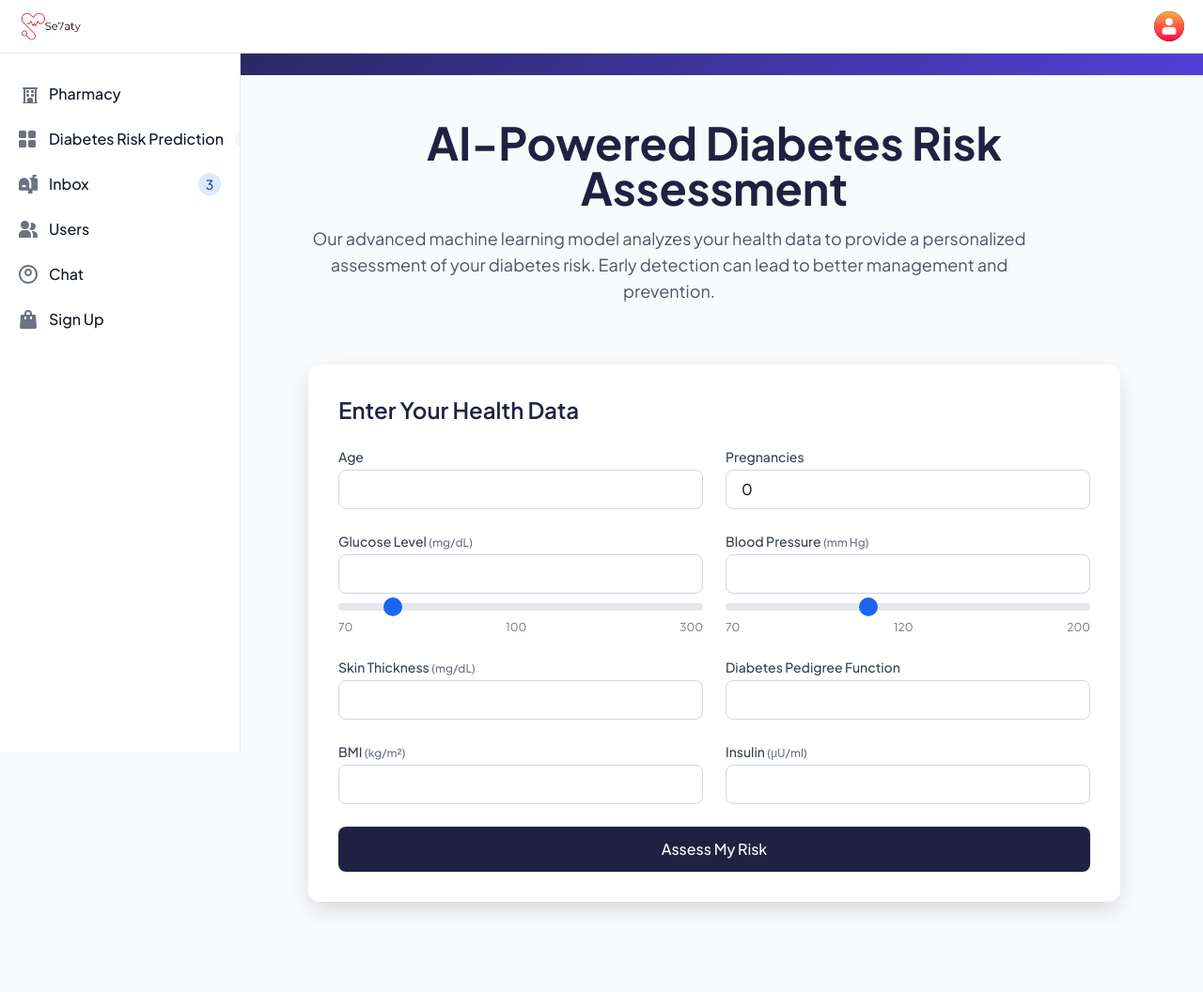
After one commit to yassir2222/Se7ati, a Django app: template se7ati_project/se7ati_app/templates/tools/diabetes_risk_prediciton.html in a window 1280 px wide. The commit adds this page. Shown: the whole page at 94% size. Run offline with Django 3.2, Linux system fonts and the light colour scheme; the template is opened without the code that fills it, so the values that code supplies are empty; some libraries are stand-ins or nearby versions.

Commit message:
diabtetes_prediction_front

```diff
--- a/se7ati_project/se7ati_app/templates/includes/sidebar.html
+++ b/se7ati_project/se7ati_app/templates/includes/sidebar.html
@@ -32,7 +32,7 @@
       </li>
       <li>
         <a
-          href="#"
+          href="{% url 'diabetes_predicton' %}"
           class="flex items-center p-2 text-gray-900 rounded-lg hover:bg-gray-100 group"
         >
           <svg
@@ -46,7 +46,7 @@
               d="M6.143 0H1.857A1.857 1.857 0 0 0 0 1.857v4.286C0 7.169.831 8 1.857 8h4.286A1.857 1.857 0 0 0 8 6.143V1.857A1.857 1.857 0 0 0 6.143 0Zm10 0h-4.286A1.857 1.857 0 0 0 10 1.857v4.286C10 7.169 10.831 8 11.857 8h4.286A1.857 1.857 0 0 0 18 6.143V1.857A1.857 1.857 0 0 0 16.143 0Zm-10 10H1.857A1.857 1.857 0 0 0 0 11.857v4.286C0 17.169.831 18 1.857 18h4.286A1.857 1.857 0 0 0 8 16.143v-4.286A1.857 1.857 0 0 0 6.143 10Zm10 0h-4.286A1.857 1.857 0 0 0 10 11.857v4.286c0 1.026.831 1.857 1.857 1.857h4.286A1.857 1.857 0 0 0 18 16.143v-4.286A1.857 1.857 0 0 0 16.143 10Z"
             />
           </svg>
-          <span class="flex-1 ms-3 whitespace-nowrap">Kanban</span>
+          <span class="flex-1 ms-3 whitespace-nowrap">Diabetes Risk Prediction</span>
           <span
             class="inline-flex items-center justify-center px-2 ms-3 text-sm font-medium text-gray-800 bg-gray-100 rounded-full"
             >Pro</span
--- /dev/null
+++ b/se7ati_project/se7ati_app/templates/tools/diabetes_risk_prediciton.html
@@ -0,0 +1,257 @@
+{% load static %}
+<!DOCTYPE html>
+<html lang="en">
+  <head>
+    <meta charset="UTF-8" />
+    <meta name="viewport" content="width=device-width, initial-scale=1.0" />
+    <title>index</title>
+    <link
+      href="https://cdn.jsdelivr.net/npm/flowbite@3.1.2/dist/flowbite.min.css"
+      rel="stylesheet"
+    />
+    <meta charset="UTF-8">
+    <meta name="viewport" content="width=device-width, initial-scale=1.0">
+    <title>Se7ati - AI Diabetes Risk Assessment</title>
+    <link href="https://fonts.googleapis.com/css2?family=Plus+Jakarta+Sans:wght@300;400;500;600;700&display=swap" rel="stylesheet">
+    <script src="https://cdn.tailwindcss.com"></script>
+    <script>
+        tailwind.config = {
+            theme: {
+                extend: {
+                    colors: {
+                        primary: {
+                            50: '#f0f9ff',
+                            100: '#e0f2fe',
+                            200: '#bae6fd',
+                            300: '#7dd3fc',
+                            400: '#38bdf8',
+                            500: '#0ea5e9',
+                            600: '#0284c7',
+                            700: '#0369a1',
+                            800: '#075985',
+                            900: '#0c4a6e',
+                        },
+                        secondary: {
+                            50: '#f8fafc',
+                            500: '#202142',
+                            900: '#0f172a',
+                        }
+                    },
+                    fontFamily: {
+                        sans: ['"Plus Jakarta Sans"', 'sans-serif'],
+                    },
+                }
+            }
+        }
+    </script>
+    <style>
+        .gradient-bg {
+            background: linear-gradient(135deg, #202142 0%, #543fd7 100%);
+        }
+
+        .card-shadow {
+            box-shadow: 0 10px 25px -5px rgba(32, 33, 66, 0.2);
+        }
+
+        .input-focus:focus {
+            border-color: #543fd7;
+            box-shadow: 0 0 0 3px rgba(84, 63, 215, 0.2);
+        }
+
+        .range-slider::-webkit-slider-thumb {
+            -webkit-appearance: none;
+            appearance: none;
+            width: 20px;
+            height: 20px;
+            background: #543fd7;
+            border-radius: 50%;
+            cursor: pointer;
+        }
+    </style>
+  </head>
+
+<body class="bg-gray-50 font-sans">
+
+    {% include 'includes/navbar.html' %}
+    <div></div>
+    {% include 'includes/sidebar.html' %}
+
+    {% load static %}
+    <!-- Header -->
+    <header class="gradient-bg text-white py-6">
+        <div class="container mx-auto px-6">
+            <div class="flex justify-between items-center">
+                <a href="/" class="flex items-center gap-3">
+                    <svg class="w-8 h-8" fill="none" stroke="currentColor" viewBox="0 0 24 24" xmlns="http://www.w3.org/2000/svg">
+                        <path stroke-linecap="round" stroke-linejoin="round" stroke-width="2" d="M13 10V3L4 14h7v7l9-11h-7z"></path>
+                    </svg>
+                    <span class="text-2xl font-bold">Se7ati</span>
+                </a>
+
+            </div>
+        </div>
+    </header>
+
+    <!-- Main Content -->
+    <main class="container mx-auto px-6 py-12 max-w-6xl">
+
+        <!-- Hero Section -->
+        <section class="text-center mb-16">
+            <h1 class="text-4xl md:text-5xl font-bold text-secondary-500 mb-4 ml-60">AI-Powered Diabetes Risk Assessment</h1>
+            <p class="text-lg text-gray-600 max-w-3xl ml-60">
+                Our advanced machine learning model analyzes your health data to provide a personalized assessment of your diabetes risk. Early detection can lead to better management and prevention.
+            </p>
+        </section>
+
+        <!-- Two Column Layout -->
+        <div class="grid md:grid-cols-1 gap-12 items-center">
+
+            <!-- Prediction Form -->
+            <div class="bg-white rounded-xl p-8 card-shadow ml-60">
+                <h2 class="text-2xl font-semibold mb-6 text-secondary-500">Enter Your Health Data</h2>
+
+                <form id="diabetes-form" class="space-y-6">
+                    {% csrf_token %}
+
+                    <!-- Age Input -->
+
+
+                    <!-- Gender Selection -->
+
+                    <div class="grid grid-cols-2 gap-6">
+                        <div>
+                            <label class="block text-sm font-medium text-gray-700 mb-1" for="age">Age</label>
+                            <input type="number" id="age" name="age" min="18" max="100" required
+                                class="w-full px-4 py-2 border border-gray-300 rounded-lg input-focus focus:outline-none" value="{{ age}}">
+                        </div>
+                        <div>
+                            <label class="block text-sm font-medium text-gray-700 mb-1" for="Pregnancies">Pregnancies</label>
+                            <input type="number" id="Pregnancies" name="Pregnancies" min="0" max="100" required
+                                class="w-full px-4 py-2 border border-gray-300 rounded-lg input-focus focus:outline-none" value="0">
+                        </div>
+                    </div>
+
+
+                    <div class="grid grid-cols-2 gap-6">
+                        <div>
+                            <label class="block text-sm font-medium text-gray-700 mb-1" for="glucose">
+                                Glucose Level <span class="text-xs text-gray-500">(mg/dL)</span>
+                            </label>
+                            <input type="number" id="glucose" name="age" min="18" max="100" required
+                            class="w-full px-4 py-2 border border-gray-300 rounded-lg input-focus focus:outline-none">
+                            <input type="range" id="glucose-range" name="glucose" min="70" max="300" step="1" value="100"
+                                class="w-full h-2 bg-gray-200 rounded-lg appearance-none range-slider">
+                            <div class="flex justify-between text-xs text-gray-500 mt-1">
+                                <span>70</span>
+                                <output id="glucose-value">100</output>
+                                <span>300</span>
+                            </div>
+                        </div>
+
+                        <!-- Blood Pressure -->
+                        <div>
+                            <label class="block text-sm font-medium text-gray-700 mb-1" for="bp">
+                                Blood Pressure <span class="text-xs text-gray-500">(mm Hg)</span>
+                            </label>
+                            <input type="number" id="bp" name="age" min="18" max="100" required
+                            class="w-full px-4 py-2 border border-gray-300 rounded-lg input-focus focus:outline-none">
+                            <input type="range" id="bp-range" name="blood_pressure" min="70" max="200" step="1" value="120"
+                                class="w-full h-2 bg-gray-200 rounded-lg appearance-none range-slider">
+                            <div class="flex justify-between text-xs text-gray-500 mt-1">
+                                <span>70</span>
+                                <output id="bp-value">120</output>
+                                <span>200</span>
+                            </div>
+                        </div>
+                    </div>
+                    <div class="grid grid-cols-2 gap-6">
+
+                        <div>
+                            <label class="block text-sm font-medium text-gray-700 mb-1" for="glucose">
+                                Skin Thickness <span class="text-xs text-gray-500">(mg/dL)</span>
+                            </label>
+                            <input type="number" id="glucose" name="Skin" min="18" max="100" required
+                            class="w-full px-4 py-2 border border-gray-300 rounded-lg input-focus focus:outline-none">
+
+                        </div>
+
+                        <div>
+                            <label class="block text-sm font-medium text-gray-700 mb-1" for="bmi">
+                                Diabetes Pedigree Function <span class="text-xs text-gray-500"></span>
+                            </label>
+                            <input type="number" id="bmi" name="DPF" min="15" max="50" step="0.1" required
+                                class="w-full px-4 py-2 border border-gray-300 rounded-lg input-focus focus:outline-none">
+                        </div>
+                    </div>
+
+                    <div class="grid grid-cols-2 gap-6">
+
+                        <div>
+                            <label class="block text-sm font-medium text-gray-700 mb-1" for="bmi">
+                                BMI <span class="text-xs text-gray-500">(kg/m²)</span>
+                            </label>
+                            <input type="number" id="bmi" name="bmi" min="15" max="50" step="0.1" required
+                                class="w-full px-4 py-2 border border-gray-300 rounded-lg input-focus focus:outline-none">
+                        </div>
+
+                        <div>
+                            <label class="block text-sm font-medium text-gray-700 mb-1" for="insulin">
+                                Insulin <span class="text-xs text-gray-500">(μU/ml)</span>
+                            </label>
+                            <input type="number" id="insulin" name="insulin" min="0" max="900" required
+                                class="w-full px-4 py-2 border border-gray-300 rounded-lg input-focus focus:outline-none">
+                        </div>
+                    </div>
+
+                    <!-- Submit Button -->
+                    <button type="submit" class="w-full bg-secondary-500 hover:bg-secondary-600 text-white font-medium py-3 px-4 rounded-lg transition duration-200 transform hover:scale-[1.01] focus:outline-none focus:ring-2 focus:ring-secondary-500 focus:ring-opacity-50">
+                        Assess My Risk
+                    </button>
+                </form>
+            </div>
+
+            <!-- Results Section -->
+            <div class="flex flex-col gap-6">
+                <!-- Results Card (initially hidden) -->
+                <div id="results-card" class="bg-white rounded-xl p-8 card-shadow hidden">
+                    <div class="text-center mb-6">
+                        <h3 class="text-2xl font-semibold mb-2 text-secondary-500">Your Risk Assessment</h3>
+                        <p class="text-gray-600">Based on the data you provided</p>
+                    </div>
+
+                    <div class="flex justify-center mb-6">
+                        <div class="relative w-48 h-48">
+                            <svg class="w-full h-full" viewBox="0 0 120 120">
+                                <circle cx="60" cy="60" r="54" fill="none" stroke="#e0e0e0" stroke-width="12"/>
+                                <circle id="risk-indicator" cx="60" cy="60" r="54" fill="none" stroke="#543fd7" stroke-width="12"
+                                    stroke-dasharray="339" stroke-dashoffset="339" transform="rotate(-90 60 60)"/>
+                            </svg>
+                            <div class="absolute inset-0 flex flex-col items-center justify-center">
+                                <span id="risk-percentage" class="text-4xl font-bold text-secondary-500">0%</span>
+                                <span class="text-gray-500">Risk Level</span>
+                            </div>
+
+    <!-- Main Content -->
+    </body>
+    <script>
+var rangeInput = document.getElementById('glucose-range');
+var currencyInput = document.getElementById('glucose');
+var bprangeInput = document.getElementById('bp-range');
+var bpInput = document.getElementById('bp');
+
+// Function to update the currency input
+function updateCurrencyInput() {
+currencyInput.value = rangeInput.value;
+}
+
+// Add event listener to the range input
+rangeInput.addEventListener('input', updateCurrencyInput);
+
+function updatebpInput() {
+    bpInput.value = bprangeInput.value;
+}
+
+// Add event listener to the range input
+bprangeInput.addEventListener('input', updatebpInput);
+    </script>
+  </body>
--- a/se7ati_project/se7ati_app/urls.py
+++ b/se7ati_project/se7ati_app/urls.py
@@ -15,7 +15,7 @@ urlpatterns = [
     path('edit_profile/<int:user_id>/update', views.edit_profile_update, name='edit_profile_update'),  # AJAX endpoint for quartiers
     path('chat/', views.chat_home, name='chat_home'),
     path('chat/<int:user_id>/', views.chat_with_user, name='chat_with_user'),
-# AJAX endpoint for quartiers
+    path('diabetes_predicton/', views.diabetes_predicton, name='diabetes_predicton'),
 
 
 ]
```
Also changed, not shown: se7ati_project/se7ati_app/views.py (+14 -1 lines).
